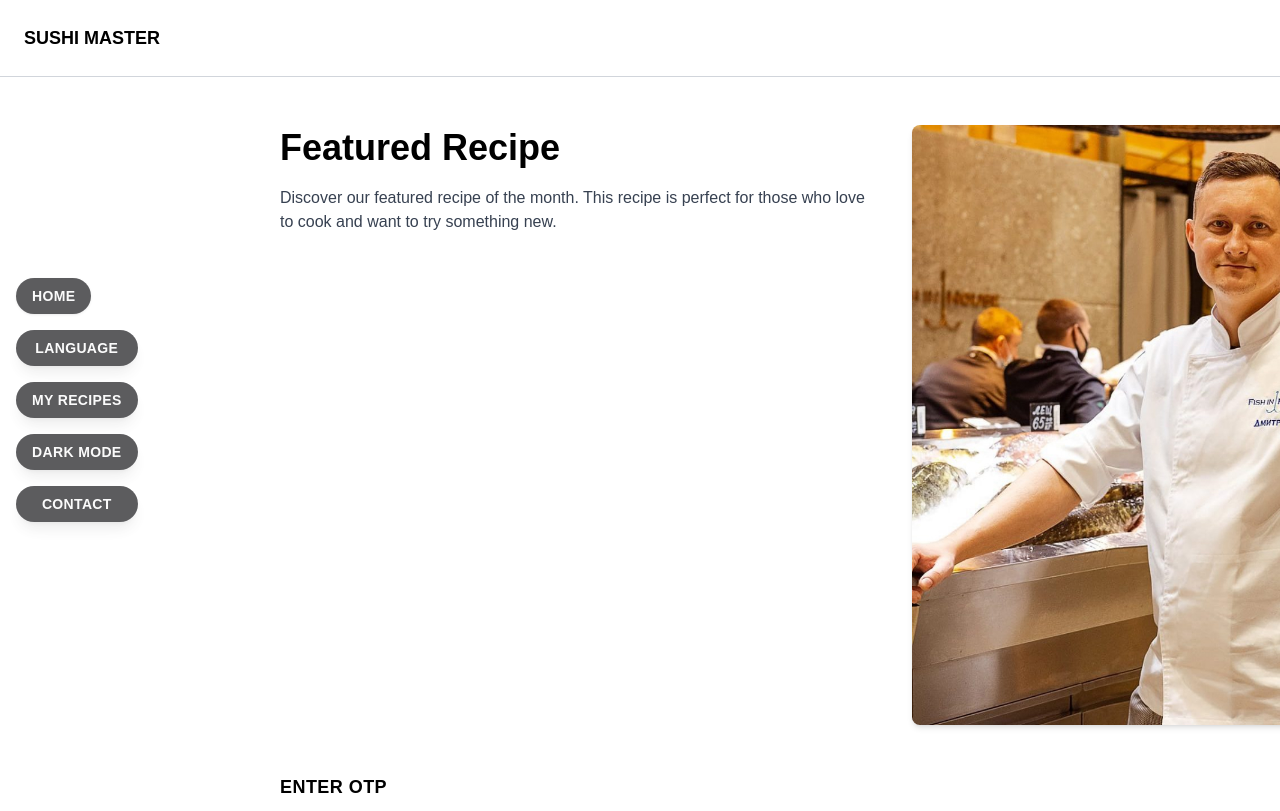
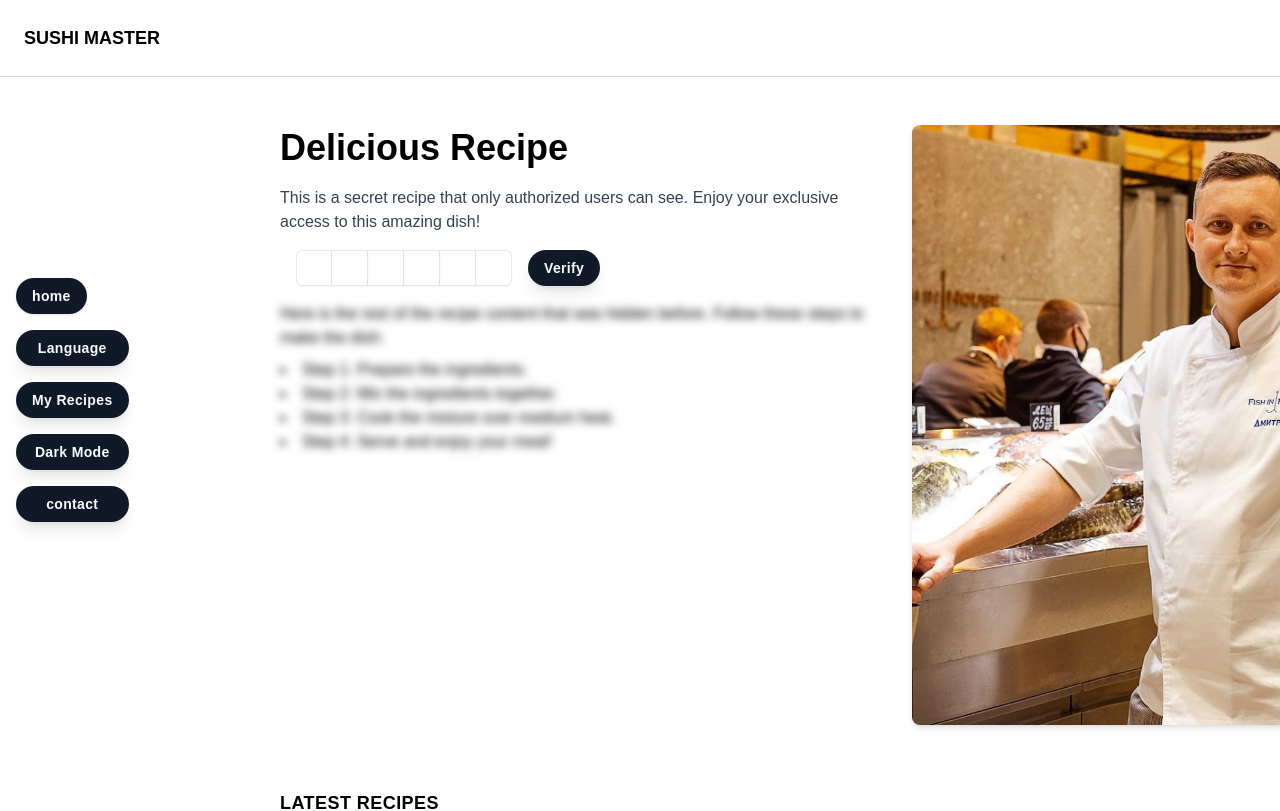
Before and after one commit to Fodi999/master, a Next.js app: page /recipes in a window 1280 px wide. Shown: the top 811 px of the page. Built offline with nearby package versions, Linux system fonts and the light colour scheme.

Commit message:
Описание изменений

```diff
--- a/src/app/blog/page.tsx
+++ b/src/app/blog/page.tsx
@@ -108,18 +108,6 @@ export default function Blog() {
               </h3>
             </div>
 
-            {/* Category Filters */}
-            <div className="flex space-x-4 mb-8 overflow-x-auto">
-              {["All", "Design", "Altyn"].map((category) => (
-                <button
-                  key={category}
-                  className="text-sm font-medium px-4 py-2 bg-gray-100 dark:bg-gray-700 rounded-lg hover:bg-gray-200 dark:hover:bg-gray-600"
-                >
-                  {category}
-                </button>
-              ))}
-            </div>
-
             {/* Post Cards */}
             <div className="grid grid-cols-1 md:grid-cols-2 lg:grid-cols-3 gap-6">
               {/* Post 1 */}
--- a/src/app/page.tsx
+++ b/src/app/page.tsx
@@ -163,7 +163,7 @@ export default function Home() {
           )}
 
           {/* Scroll Indicator */}
-          <div className="flex justify-center space-x-2 mt-4">
+          <div className="fixed bottom-16 left-0 right-0 flex justify-center space-x-2 bg-white dark:bg-black bg-opacity-10">
             {pages.map((_, index) => (
               <div
                 key={index}
@@ -174,10 +174,10 @@ export default function Home() {
               </div>
             ))}
           </div>
+        </div>
 
-          {/* Footer */}
-          <Footer />
-        </div>
+        {/* Footer */}
+        <Footer />
       </div>
     </>
   );
--- a/src/app/recipes/page.tsx
+++ b/src/app/recipes/page.tsx
@@ -7,13 +7,17 @@ import { useState, useEffect } from "react";
 import content from "../locales/en.json"; // импорт JSON файла
 import Header from "@/components/Header"; // импорт нового Header компонента
 import Footer from "@/components/Footer"; // импорт Footer компонента
-import { InputOTP } from "@/components/ui/input-otp"; // импорт компонента InputOTP
+import { InputOTP, InputOTPGroup, InputOTPSlot } from "@/components/ui/input-otp"; // импорт компонента InputOTP
 
 const { buttons } = content;
 
 export default function Recipes() {
   const [isDarkMode, setIsDarkMode] = useState(false);
   const [isMenuOpen, setIsMenuOpen] = useState(false);
+  const [otp, setOtp] = useState("");
+  const [isRecipeVisible, setIsRecipeVisible] = useState(false);
+
+  const correctOtp = "123456"; // Фиктивный код OTP
 
   useEffect(() => {
     if (isDarkMode) {
@@ -39,6 +43,20 @@ export default function Recipes() {
     setIsMenuOpen(!isMenuOpen);
   };
 
+  const handleOtpChange = (otp: string) => {
+    setOtp(otp);
+    console.log(otp);
+  };
+
+  const verifyOtp = () => {
+    if (otp === correctOtp) {
+      setIsRecipeVisible(true);
+      alert("Access granted! Enjoy the recipe.");
+    } else {
+      alert("Incorrect OTP. Please try again.");
+    }
+  };
+
   return (
     <div className="min-h-screen bg-white dark:bg-black text-black dark:text-white">
       <Header
@@ -55,38 +73,31 @@ export default function Recipes() {
       {/* Sidebar for Desktop */}
       <div className="hidden md:flex fixed left-4 top-1/2 transform -translate-y-1/2 flex-col space-y-4 z-50">
         <Link href="/">
-          <Button
-            className="px-4 py-2 rounded-full transition text-sm font-semibold tracking-wide"
-            style={{ backgroundColor: 'var(--button-bg)', color: 'var(--button-text)', textTransform: 'uppercase', opacity: 0.7 }}
-          >
+          <Button className="px-4 py-2 rounded-full transition text-sm font-semibold tracking-wide">
             {buttons.home}
           </Button>
         </Link>
         <Button
           onClick={toggleLanguage}
           className="px-4 py-2 rounded-full shadow-lg transition-all duration-300 text-sm font-semibold tracking-wide"
-          style={{ backgroundColor: 'var(--button-bg)', color: 'var(--button-text)', textTransform: 'uppercase', opacity: 0.7 }}
         >
           {buttons.language}
         </Button>
         <Button
           onClick={toggleRecipes}
           className="px-4 py-2 rounded-full shadow-lg transition-all duration-300 text-sm font-semibold tracking-wide"
-          style={{ backgroundColor: 'var(--button-bg)', color: 'var(--button-text)', textTransform: 'uppercase', opacity: 0.7 }}
         >
           {buttons.myRecipes}
         </Button>
         <Button
           onClick={toggleTheme}
           className="px-4 py-2 rounded-full shadow-lg transition-all duration-300 text-sm font-semibold tracking-wide"
-          style={{ backgroundColor: 'var(--button-bg)', color: 'var(--button-text)', textTransform: 'uppercase', opacity: 0.7 }}
         >
           {isDarkMode ? buttons.lightMode : buttons.darkMode}
         </Button>
         <Button
           onClick={() => alert("Contact form coming soon!")}
           className="px-4 py-2 rounded-full shadow-lg transition-all duration-300 text-sm font-semibold tracking-wide"
-          style={{ backgroundColor: 'var(--button-bg)', color: 'var(--button-text)', textTransform: 'uppercase', opacity: 0.7 }}
         >
           {buttons.contact}
         </Button>
@@ -94,35 +105,50 @@ export default function Recipes() {
 
       {/* Main Content */}
       <main className="container mx-auto px-6 py-12 md:ml-64">
-        {/* Featured Recipe */}
         <section className="grid grid-cols-1 lg:grid-cols-2 gap-8 mb-12">
           <div>
-            <h2 className="text-4xl font-bold leading-tight mb-4">
-              Featured Recipe
-            </h2>
-            <p className="text-gray-700 dark:text-gray-300">
-              Discover our featured recipe of the month. This recipe is perfect for those who love to cook and want to try something new.
+            <h2 className="text-4xl font-bold leading-tight mb-4">Delicious Recipe</h2>
+            <p className="text-gray-700 dark:text-gray-300 mb-4">
+              This is a secret recipe that only authorized users can see. Enjoy your exclusive access to this amazing dish!
             </p>
+            {!isRecipeVisible && (
+              <div className="flex items-center space-x-4 mt-4">
+                <InputOTP value={otp} onChange={handleOtpChange} maxLength={6}>
+                  <InputOTPGroup>
+                    {Array.from({ length: 6 }).map((_, index) => (
+                      <InputOTPSlot key={index} index={index} />
+                    ))}
+                  </InputOTPGroup>
+                </InputOTP>
+                <Button
+                  onClick={verifyOtp}
+                  className="px-4 py-2 rounded-full shadow-lg transition-all duration-300 text-sm font-semibold tracking-wide"
+                >
+                  Verify
+                </Button>
+              </div>
+            )}
+            <div className={`mt-4 ${!isRecipeVisible ? "blur-sm" : ""}`}>
+              <p>
+                Here is the rest of the recipe content that was hidden before. Follow these steps to make the dish:
+              </p>
+              <ul className="list-disc list-inside mt-2">
+                <li>Step 1: Prepare the ingredients.</li>
+                <li>Step 2: Mix the ingredients together.</li>
+                <li>Step 3: Cook the mixture over medium heat.</li>
+                <li>Step 4: Serve and enjoy your meal!</li>
+              </ul>
+            </div>
           </div>
           <div>
             <Image
               src="/00031.jpg"
-              alt="Featured Recipe"
+              alt="Recipe"
               width={600}
               height={400}
-              className="w-full h-auto object-cover rounded-lg shadow-md"
+              className="w-full h-auto object-cover rounded-lg shadow-md mb-4"
             />
           </div>
-        </section>
-
-        {/* Input OTP */}
-        <section className="mb-12">
-          <h3 className="text-lg font-bold uppercase tracking-wide mb-4">
-            Enter OTP
-          </h3>
-          <InputOTP maxLength={6} onChange={(otp: string) => console.log(otp)}>
-            <span className="text-sm text-gray-500">Введите 6-значный код</span>
-          </InputOTP>
         </section>
 
         {/* Latest Recipes */}
@@ -161,7 +187,7 @@ export default function Recipes() {
                 alt="Recipe 2"
                 width={600}
                 height={400}
-                className="w-full h-auto object-cover"
+                className="w-full х-auto object-cover"
               />
               <div className="p-4">
                 <h4 className="text-lg font-bold mb-2">
@@ -180,7 +206,7 @@ export default function Recipes() {
                 alt="Recipe 3"
                 width={600}
                 height={400}
-                className="w-full h-auto object-cover"
+                className="w-full х-auto object-cover"
               />
               <div className="p-4">
                 <h4 className="text-lg font-bold mb-2">
@@ -195,7 +221,6 @@ export default function Recipes() {
         </section>
       </main>
 
-      {/* Footer */}
       <Footer />
     </div>
   );
```
